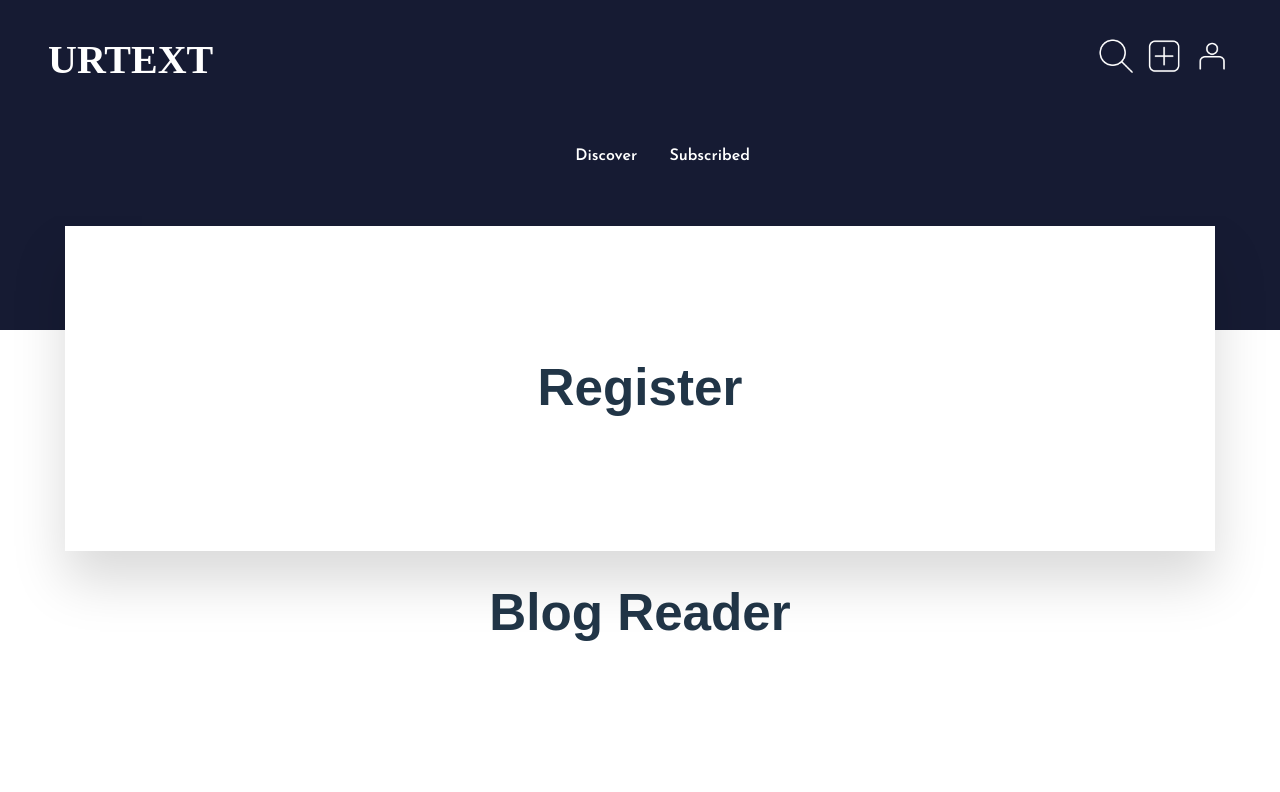
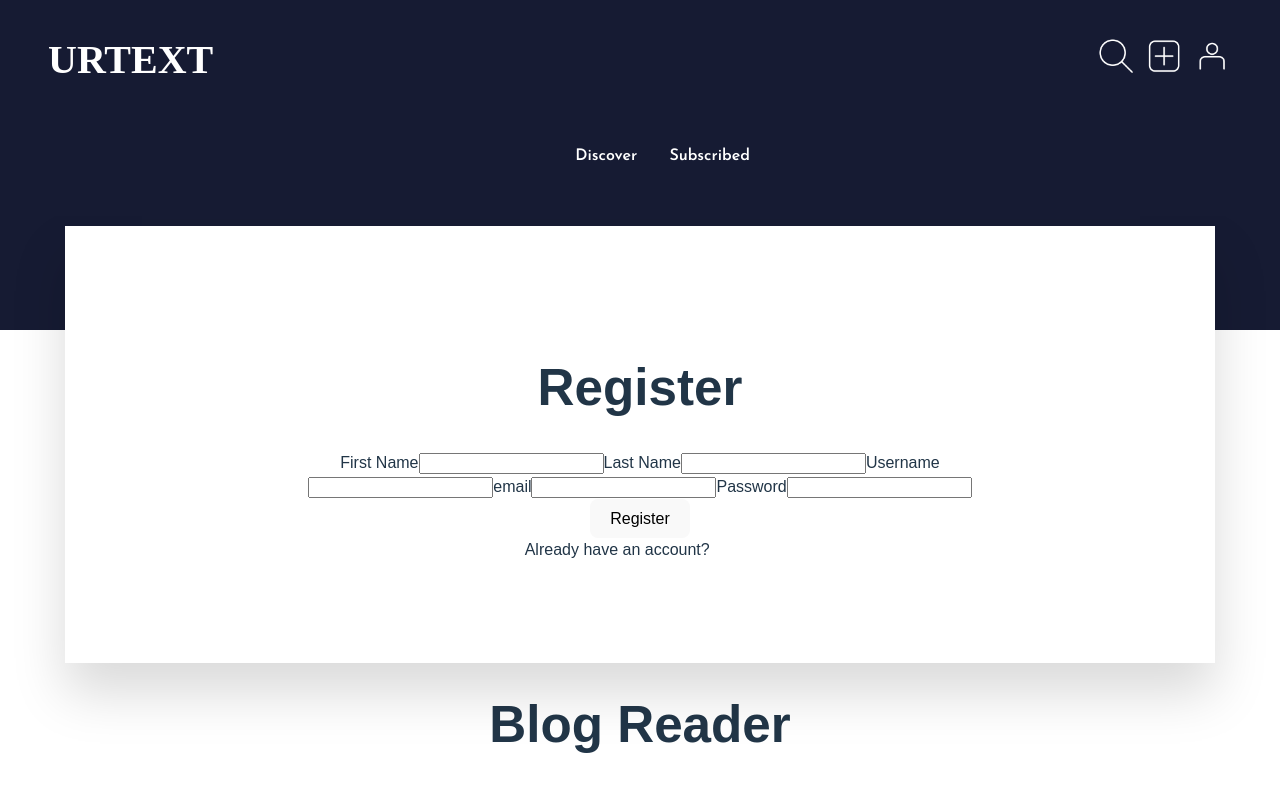
Before and after one commit to lizzyjoo/blog-reader, a React (Vite) app: page /register in a window 1280 px wide. Shown: the top 792 px of the page. Built offline with nearby package versions, Linux system fonts and the light colour scheme; a web font is replaced by a local one.

Commit message:
registration form basic

```diff
--- a/src/components/Register.jsx
+++ b/src/components/Register.jsx
@@ -1,7 +1,94 @@
+import { useState, useEffect } from "react";
+import { Link, useNavigate } from "react-router-dom";
+import { useAuth } from "../context/AuthContext";
+
+//need to check if users are already looged in, if so redirect to home page
+// handle for if user email already exists
+// password difficulty handled in backend
+
 export default function Register() {
+  const { isAuthenticated } = useAuth();
+  const [error, setError] = useState(null);
+  const navigate = useNavigate();
+
+  // redirect if already logged in
+  useEffect(() => {
+    if (isAuthenticated) {
+      navigate("/");
+    }
+  }, [isAuthenticated, navigate]);
+
+  async function handleRegister(event) {
+    event.preventDefault();
+
+    const first_name = event.target.first_name.value;
+    const last_name = event.target.last_name.value;
+    const username = event.target.username.value;
+    const email = event.target.email.value;
+    const password = event.target.password.value;
+
+    try {
+      const response = await fetch("http://localhost:3000/auth/register", {
+        method: "POST",
+        headers: { "Content-Type": "application/json" },
+        body: JSON.stringify({
+          first_name,
+          last_name,
+          username,
+          email,
+          password,
+        }),
+      });
+      const data = await response.json();
+      if (!response.ok) {
+        throw new Error(data.error || "Registration failed");
+      }
+      // redirect to login page after successful registration
+      navigate("/login");
+    } catch (err) {
+      setError(err.message);
+    }
+  }
+
   return (
     <div className="register">
       <h1>Register</h1>
+      {error && <p style={{ color: "red" }}>{error}</p>}
+      <form onSubmit={handleRegister}>
+        <label htmlFor="first_name">First Name</label>
+        <input type="text" id="first_name" name="first_name" required />
+        <label htmlFor="last_name">Last Name</label>
+        <input type="text" id="last_name" name="last_name" required />
+        <label htmlFor="username">Username</label>
+        <input
+          type="text"
+          id="username"
+          name="username"
+          required
+          autoComplete="username"
+        />
+
+        <label htmlFor="email">email</label>
+        <input
+          type="email"
+          id="email"
+          name="email"
+          required
+          autoComplete="email"
+        />
+        <label htmlFor="password">Password</label>
+        <input
+          type="password"
+          id="password"
+          name="password"
+          required
+          autoComplete="new-password"
+        />
+        <button type="submit">Register</button>
+        <div>
+          Already have an account? <Link to="/login">Login</Link>
+        </div>
+      </form>
     </div>
   );
 }
```
